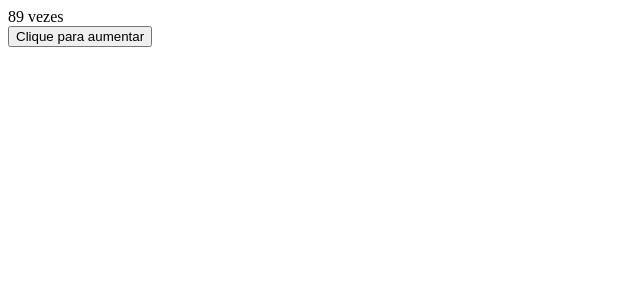
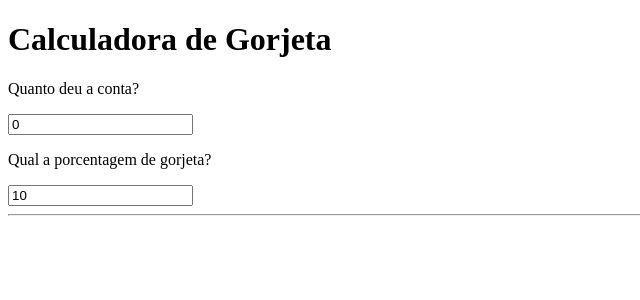
Before and after one commit to arthursaldanha/Learning-ReactJS, a React (Create React App) app: page / in a window 1280 px wide. Shown: the top 300 px of the page, without its empty margins (0-640 px from the left). Built offline with nearby package versions, Linux system fonts and the light colour scheme.

Commit message:
Desafio Calculadora de Gorjeta

```diff
--- a/src/App.js
+++ b/src/App.js
@@ -1,15 +1,38 @@
 import React, { useState } from 'react';
 import styled from 'styled-components'
 
+const Title = styled.h1``;
+
+const Input = styled.input`
+
+`;
+
 function App() {
-   const [ contador, setContador ] = useState(89);
+   const [ pct, setPct ] = useState(10);
+   const [ conta, setConta ] = useState(0);
 
    return (
       <>
-         <div>{contador} vezes</div>
-         <button onClick={() => setContador( contador + 1 )}>Clique para aumentar</button>
+         <Title>Calculadora de Gorjeta</Title>
+
+         <p>Quanto deu a conta?</p>
+         <Input type="number" value={conta} onChange={(e) => { setConta(e.target.value) }}></Input>
+
+         <p>Qual a porcentagem de gorjeta?</p>
+         <Input type="number" value={pct} onChange={(e) => { setPct(e.target.value) }}></Input>
+
+         <hr />
+
+         { conta > 0 &&
+            <>
+               <p>Sub-total: R$ {conta}</p>
+               <p>Gorjeta ({pct}%): R$ {(parseFloat((pct / 100) * conta)).toFixed(1)}</p>
+               <p>Total: R$ {(parseFloat((pct / 100) * conta) + parseInt(conta)).toFixed(1)}</p>
+            </>
+         }
       </>
    );
+
 }
 
 export default App;
```
